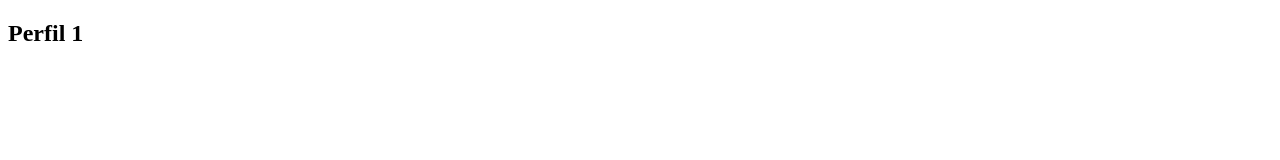
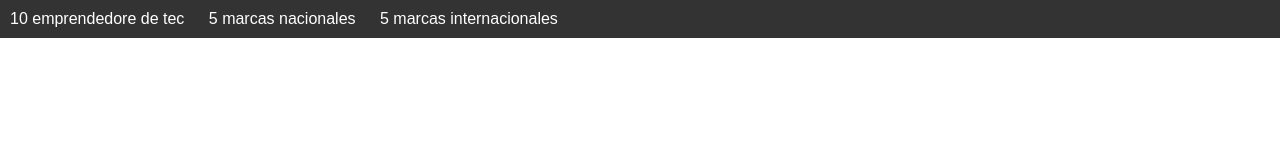
Before and after one commit to Agredaya/perfil-1, a plain HTML site: page index.html in a window 1280 px wide. Drawn offline with Linux system fonts and the light colour scheme.

Commit message:
agregue el menu

```diff
--- a/index.html
+++ b/index.html
@@ -4,10 +4,17 @@
     <meta charset="UTF-8">
     <meta name="viewport" content="width=device-width, initial-scale=1.0">
     <title>Perfil 1</title>
+    <link rel="stylesheet" href="style.css">
 </head>
 <body>
-    <nav>
-        <h2>Perfil 1</h2>
-    </nav>
+    <header>
+        <nav>
+          <ul>
+            <li><a href="index.html">10 emprendedore de tec</a></li>
+            <li><a href="5 marcas nacionales.html">5 marcas nacionales</a></li>
+            <li><a href="5 marcas internacionales.html">5 marcas internacionales</a></li>
+          </ul>
+        </nav>
+      </header>
 </body>
 </html>
--- a/style.css
+++ b/style.css
@@ -0,0 +1,31 @@
+body {
+    margin: 0;
+    font-family: Arial, sans-serif;
+}
+
+header {
+    background-color: #333;
+    color: #fff;
+    padding: 10px;
+}
+
+nav ul {
+    list-style: none;
+    padding: 0;
+    margin: 0;
+}
+
+nav li {
+    display: inline; /* Hace que los ítems del menú estén en una línea horizontal */
+    margin-right: 20px; /* Espacio entre los ítems del menú */
+}
+
+nav a {
+    text-decoration: none;
+    color: #fff;
+    font-size: 16px;
+}
+
+nav a:hover {
+    text-decoration: underline;
+}
```
Also changed, not shown: 5 marcas internacionales.html (+10 -1 lines), 5 marcas nacionales.html (+10 -1 lines).
